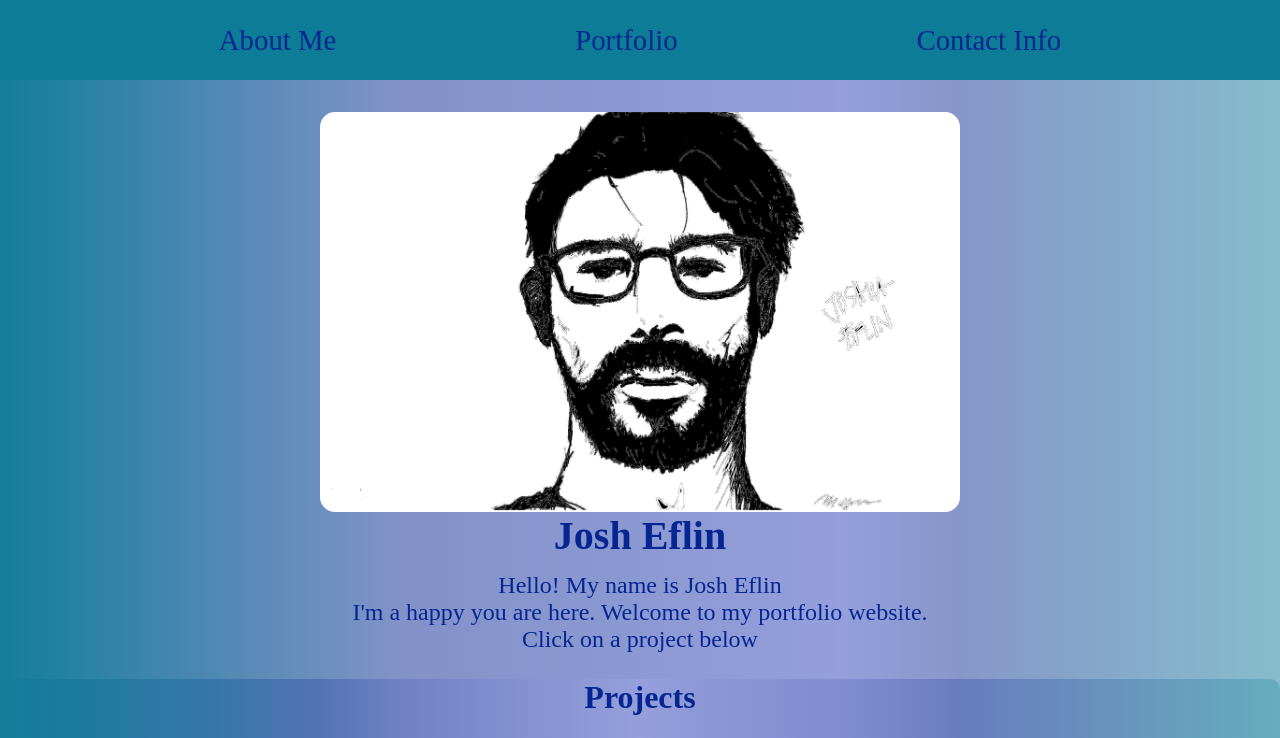
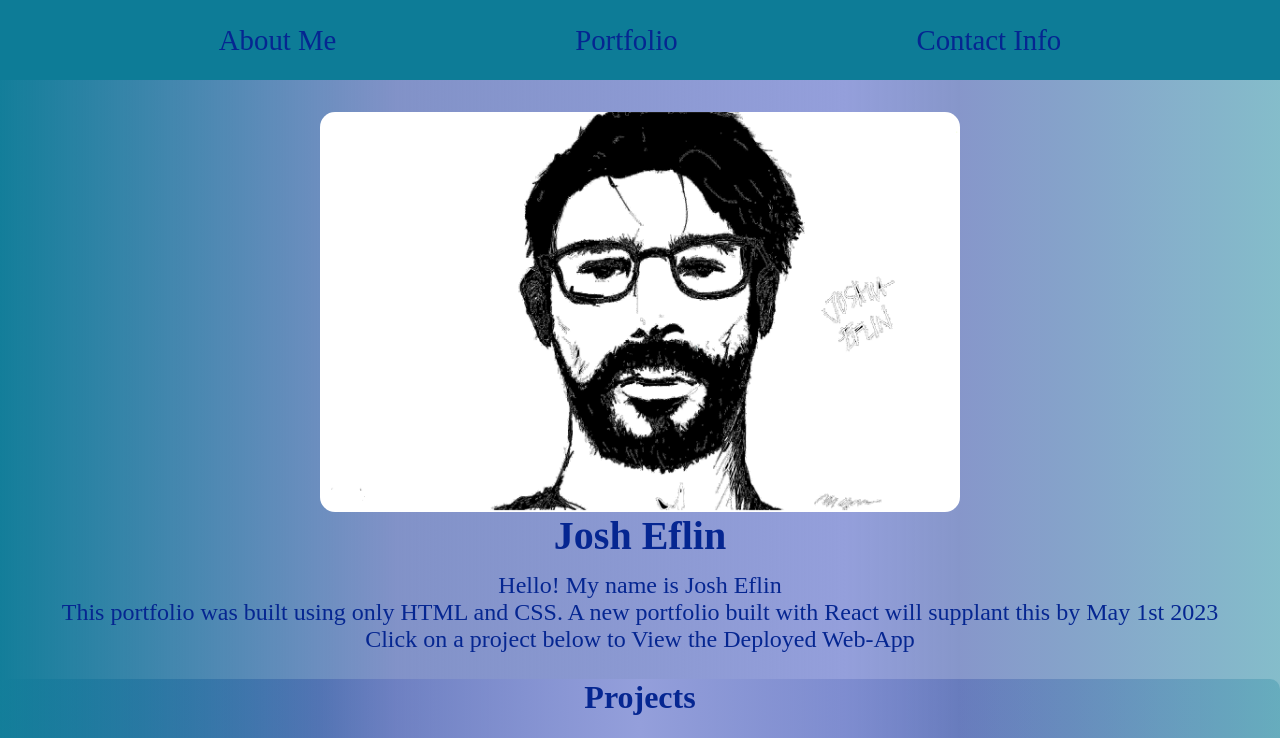
Before and after one commit to JoshEflin/Professional-Portfolio, a website: page index.html in a window 1280 px wide. Shown: the top 738 px of the page. Drawn offline with Linux system fonts and the light colour scheme.

Commit message:
changed description of web page

```diff
--- a/index.html
+++ b/index.html
@@ -36,8 +36,8 @@
             <main class="flexbox-main">
                 <article>
                     <p>Hello! My name is Josh Eflin</p>
-                    <p>I'm a happy you are here. Welcome to my portfolio website.</p>
-                    <p>Click on a project below</p>
+                    <p>This portfolio was built using only HTML and CSS. A new portfolio built with React will supplant this by May 1st 2023</p>
+                    <p>Click on a project below to View the Deployed Web-App</p>
                 </article>
 
                 <section class="project-portfolio" id="portfolio">
```
